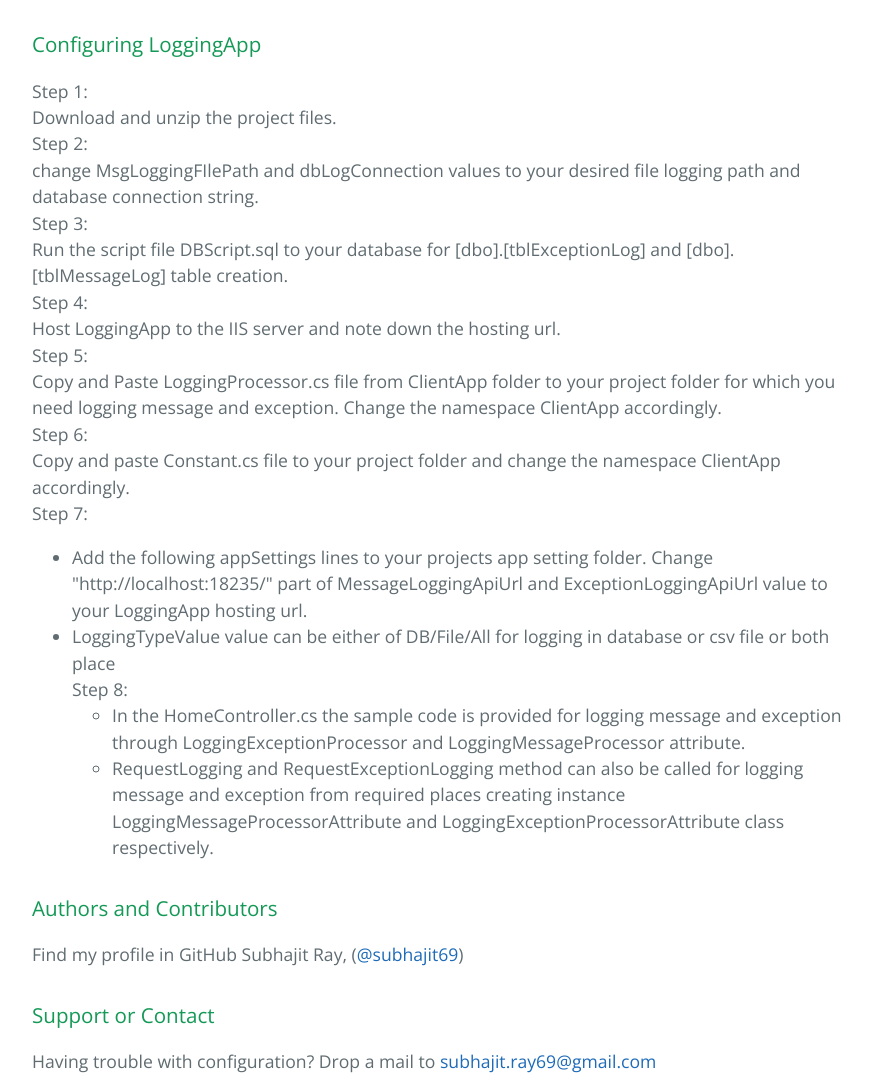
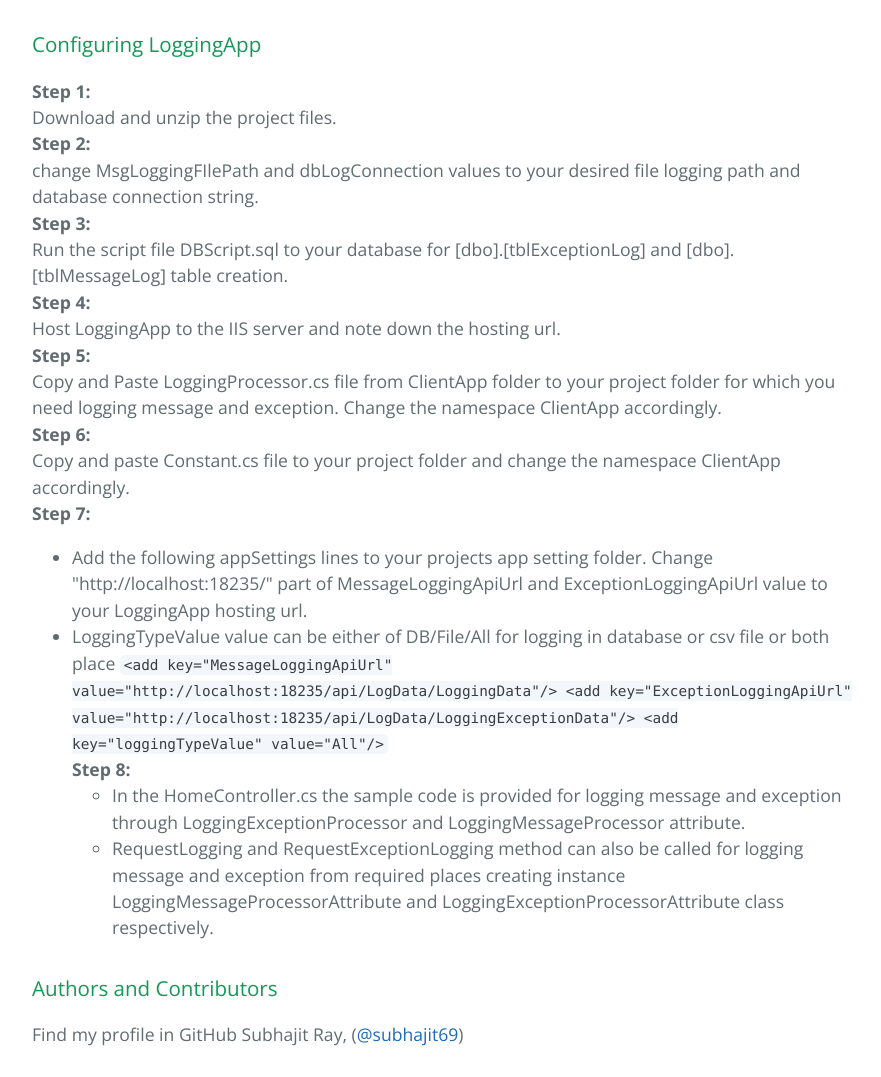
Before and after one commit to subhajit69/LoggingApp, a plain HTML site: page index.html in a window 1280 px wide. Shown: the part 725-1802 px from the top of the page, without its empty margins (192-1073 px from the left). Drawn offline with nearby package versions, Linux system fonts and the light colour scheme.

```diff
--- a/index.html
+++ b/index.html
@@ -40,31 +40,32 @@
 <h3>
 <a id="configuring-loggingapp" class="anchor" href="#configuring-loggingapp" aria-hidden="true"><span aria-hidden="true" class="octicon octicon-link"></span></a>Configuring LoggingApp</h3>
 
-<p>Step 1:<br>
+<p><strong>Step 1:</strong><br>
   Download and unzip the project files.<br>
-Step 2:<br>
+<strong>Step 2:</strong><br>
   change MsgLoggingFIlePath and dbLogConnection values to your desired file logging path and database connection string.<br>
-Step 3:<br>
+<strong>Step 3:</strong><br>
   Run the script file DBScript.sql to your database for [dbo].[tblExceptionLog] and  [dbo].[tblMessageLog] table creation.<br>
-Step 4:<br>
+<strong>Step 4:</strong><br>
   Host LoggingApp to the IIS server and note down the hosting url.<br>
-Step 5:<br>
+<strong>Step 5:</strong><br>
   Copy and Paste LoggingProcessor.cs file from ClientApp folder to your project folder for which you need logging message and exception. Change the namespace ClientApp accordingly.<br>
-Step 6:<br>
+<strong>Step 6:</strong><br>
   Copy and paste Constant.cs file to your project folder and change the namespace ClientApp accordingly.<br>
-Step 7:  </p>
+<strong>Step 7:</strong>  </p>
 
 <ul>
 <li>Add the following appSettings lines to your projects app setting folder. Change "http://localhost:18235/" part of MessageLoggingApiUrl and ExceptionLoggingApiUrl value to your LoggingApp hosting url.<br>
 </li>
 <li>LoggingTypeValue value can be either of DB/File/All for logging in database or csv file or both place
-
-
-<br>
-Step 8:<br>
+<code>&lt;add key="MessageLoggingApiUrl" value="http://localhost:18235/api/LogData/LoggingData"/&gt;
+&lt;add key="ExceptionLoggingApiUrl" value="http://localhost:18235/api/LogData/LoggingExceptionData"/&gt;
+&lt;add key="loggingTypeValue" value="All"/&gt;</code><br>
+<strong>Step 8:</strong><br>
 
 <ul>
-<li>In the HomeController.cs the sample code is provided for logging message and exception through LoggingExceptionProcessor and LoggingMessageProcessor attribute. </li>
+<li>In the HomeController.cs the sample code is provided for logging message and exception through LoggingExceptionProcessor and LoggingMessageProcessor attribute.<br>
+</li>
 <li>RequestLogging and RequestExceptionLogging method can also be called for logging message and exception from required places creating instance LoggingMessageProcessorAttribute and LoggingExceptionProcessorAttribute class respectively.<br>
 </li>
 </ul>
```
Also changed, not shown: params.json (+1 -1 lines).
